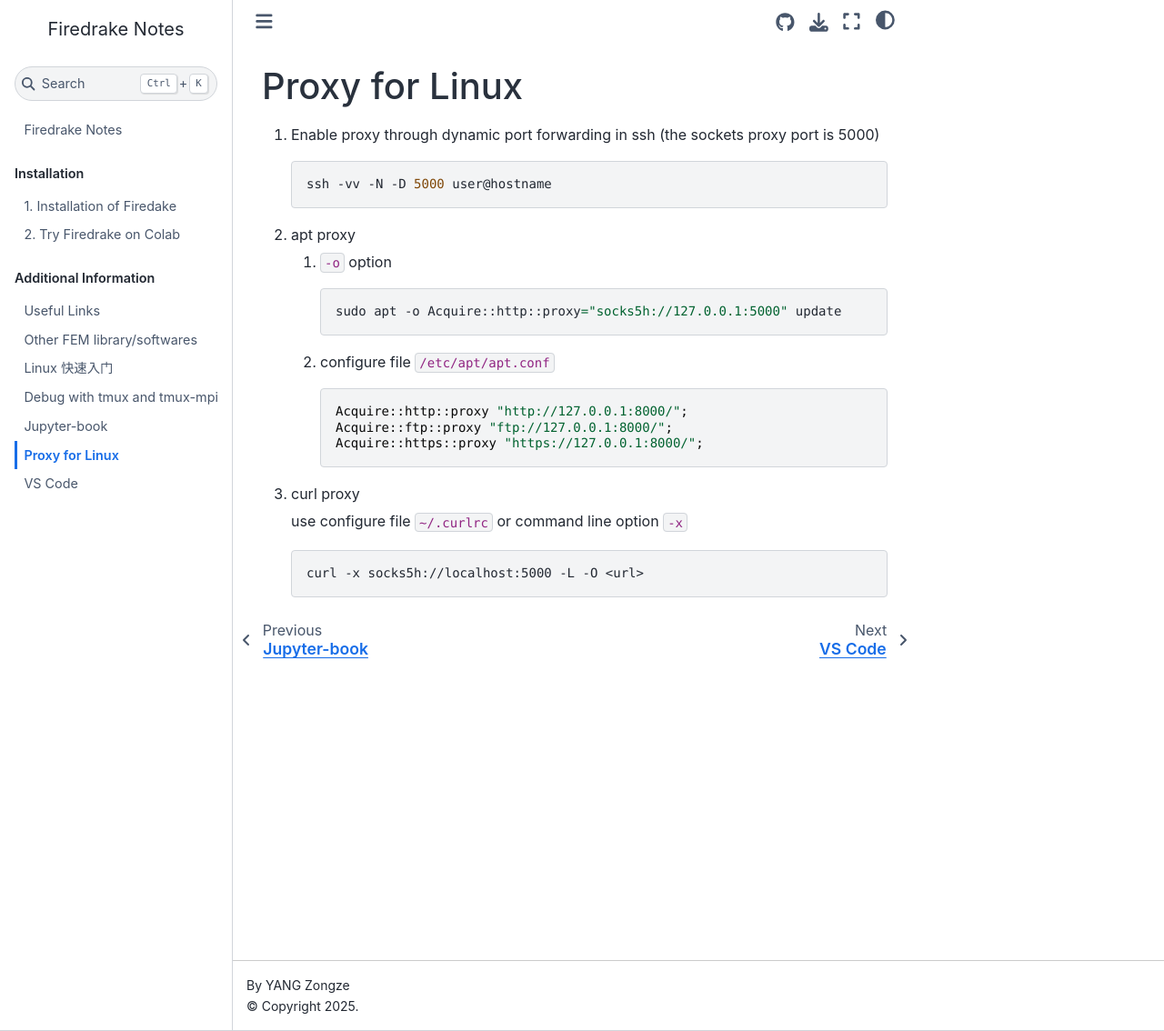
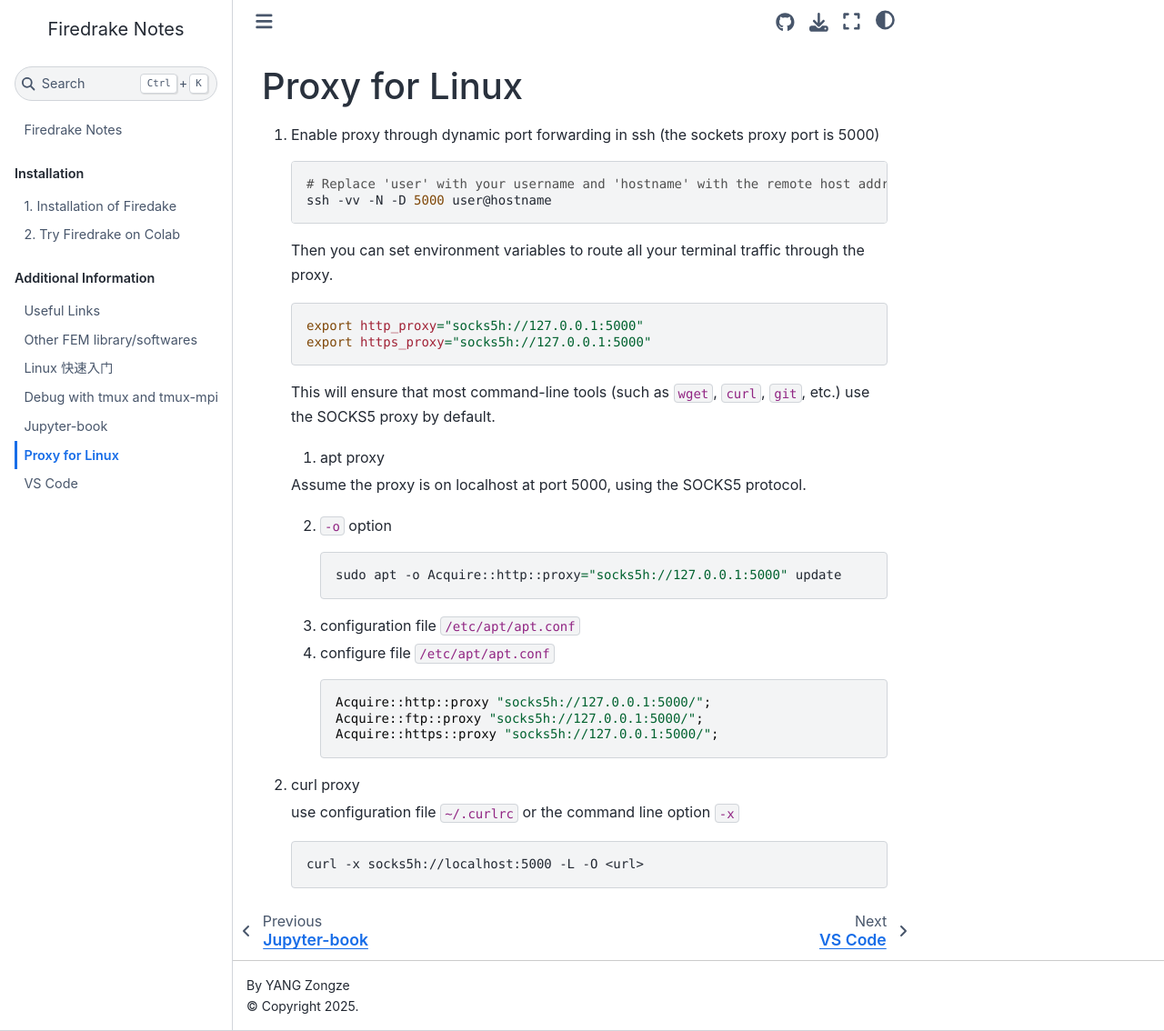
Before and after one commit to lrtfm/notes-for-firedrake, a Jupyter Book: the page built from linux/linux_proxy.md, in a window 1280 px wide and 1134 px high. Shown: the whole window at 91% size. Built offline with Jupyter Book 1.0.4 settings and Sphinx 7.4.7 and the Sphinx Book theme 1.1.4, drawn with Linux system fonts in a browser that asks for light colours; pages that are not in the unit, such as notebooks, are missing from menus.

Commit message:
Revise: linux proxy and debug

````diff
--- a/linux/linux_proxy.md
+++ b/linux/linux_proxy.md
@@ -3,28 +3,40 @@
 1. Enable proxy through dynamic port forwarding in ssh (the sockets proxy port is 5000)
 
     ```bash
+    # Replace 'user' with your username and 'hostname' with the remote host address
     ssh -vv -N -D 5000 user@hostname
     ```
 
-2. apt proxy
+    Then you can set environment variables to route all your terminal traffic through the proxy.
 
-    1. `-o` option
+    ```bash
+    export http_proxy="socks5h://127.0.0.1:5000"
+    export https_proxy="socks5h://127.0.0.1:5000"
+    ```
+
+    This will ensure that most command-line tools (such as `wget`, `curl`, `git`, etc.) use the SOCKS5 proxy by default.
+
+    1. apt proxy
+
+    Assume the proxy is on localhost at port 5000, using the SOCKS5 protocol.
+
+    2. `-o` option
 
         ```bash
         sudo apt -o Acquire::http::proxy="socks5h://127.0.0.1:5000" update
         ```
-
-    2. configure file `/etc/apt/apt.conf`
+    3. configuration file `/etc/apt/apt.conf`
+    4. configure file `/etc/apt/apt.conf`
 
         ```
-        Acquire::http::proxy "http://127.0.0.1:8000/";
-        Acquire::ftp::proxy "ftp://127.0.0.1:8000/";
-        Acquire::https::proxy "https://127.0.0.1:8000/";
+        Acquire::http::proxy "socks5h://127.0.0.1:5000/";
+        Acquire::ftp::proxy "socks5h://127.0.0.1:5000/";
+        Acquire::https::proxy "socks5h://127.0.0.1:5000/";
         ```
 
-3. curl proxy
+2. curl proxy
 
-   use configure file `~/.curlrc` or command line option `-x`
+   use configuration file `~/.curlrc` or the command line option `-x`
 
     ```bash
     curl -x socks5h://localhost:5000 -L -O <url>
````
Also changed, not shown: linux/debug.md (+27 -6 lines).
